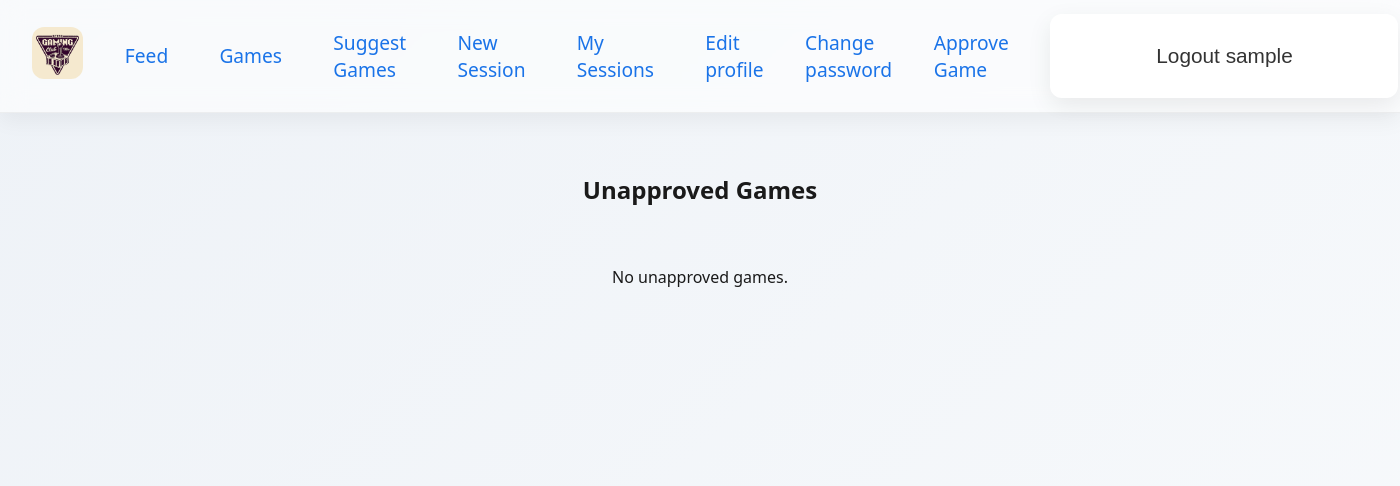
After one commit to MACakal/django-project-2, a Django app: page /unapproved_games/ in a window 1400 px wide. The commit adds this page. Shown: the top 486 px of the page. Run offline with Django 5.2, Linux system fonts and the light colour scheme; the visitor is signed in with stand-in values (Sample User, id 1); data that the repository does not hold is empty.

Commit message:
add game and aprove game and admin aprove auto done

```diff
--- a/VintageGames/VintageGamesApp/models.py
+++ b/VintageGames/VintageGamesApp/models.py
@@ -45,9 +45,15 @@ class Game(models.Model):
     releaseyear = models.IntegerField()
     console = models.CharField(max_length=100)
     approved = models.BooleanField(default = False)
-    approvedby = models.ForeignKey(User, on_delete=models.CASCADE)
+    approvedby = models.ForeignKey(
+        User,
+        on_delete=models.SET_NULL,
+        null=True,
+        blank=True
+    )
+
     def __str__(self):
-        f"{self.user.username} - {self.game.name}"
+        return self.name
 
 class Session(models.Model):
     game = models.ForeignKey(Game, on_delete=models.CASCADE)
--- a/VintageGames/VintageGamesApp/templates/base/base.html
+++ b/VintageGames/VintageGamesApp/templates/base/base.html
@@ -21,6 +21,7 @@
 
         {% if user.is_authenticated %}
             <a href="{% url 'newsfeed' %}" class="nav-item">Feed</a>
+            <a href="{% url 'games' %}" class="nav-item">Games</a>
             <a href="{% url 'suggest_game' %}" class="nav-item">Suggest Games</a>
             <a href="{% url 'new_sessions' %}" class="nav-item">New Session</a>
             <a href="{% url 'my_sessions' %}" class="nav-item">My Sessions</a>
--- /dev/null
+++ b/VintageGames/VintageGamesApp/templates/base/unapproved_games.html
@@ -0,0 +1,17 @@
+{% extends 'base/base.html' %}
+{% block content %}
+<h2>Unapproved Games</h2>
+
+{% for game in games %}
+    <div class="game-item">
+        <p>{{ game.name }} ({{ game.releaseyear }}) - {{ game.console }}</p>
+        <form method="post" action="{% url 'approve_game' game.pk %}">
+            {% csrf_token %}
+            <button type="submit">Approve</button>
+        </form>
+    </div>
+{% empty %}
+    <p>No unapproved games.</p>
+{% endfor %}
+
+{% endblock content %}
--- a/VintageGames/VintageGamesApp/urls.py
+++ b/VintageGames/VintageGamesApp/urls.py
@@ -11,6 +11,7 @@ urlpatterns = [
     path("register/", views.register, name="register"),
     path("suggest_game/", views.suggest_game, name="suggest_game"),
     path("unapproved_games/", views.unapproved_games, name="unapproved_games"),
+    path("approve_game/<int:pk>/", views.approve_game, name="approve_game"),
     path("new_sessions/", views.new_sessions, name="new_sessions"),
     path("my_sessions/", views.my_sessions, name="my_sessions"),
     path("edit_profile/", views.edit_profile, name="edit_profile"),
--- a/VintageGames/VintageGamesApp/views.py
+++ b/VintageGames/VintageGamesApp/views.py
@@ -4,7 +4,8 @@ from django.contrib.admin.views.decorators import staff_member_required
 from django.contrib import messages
 from django.contrib.auth import login
 from django.contrib.auth.forms import UserCreationForm
-from .forms import ProfileForm,SessionForm
+from .forms import ProfileForm,SessionForm,GameForm
+from .models import Game
 
 def homepage(request):
     return render(request, "base/index.html")
@@ -23,15 +24,45 @@ def register(request):
 
 @login_required
 def games(request):
-    return render(request, "base/games.html")
+    games = Game.objects.filter(approved=True)
+    context = {"games": games}
+    return render(request, "base/games.html",context)
 
 @login_required
 def suggest_game(request):
-    return render(request, "base/suggest_game.html")
+    if request.method == "POST":
+        form = GameForm(request.POST)
+        if form.is_valid():
+            game = form.save(commit=False)
+            if request.user.is_staff:
+                game.approved = True
+                game.approvedby = request.user
+                messages.success(request, " Admin added Game")
+            else:
+                game.approved = False
+                messages.success(request, "Game suggestion submitted for review.")
+            game.save()
+            form = GameForm()
+            return render(request, "base/suggest_game.html", {"form": form})
+    else:
+        form = GameForm()
+    return render(request, "base/suggest_game.html", {"form": form})
 
 @staff_member_required
 def unapproved_games(request):
-    return render(request, "base/unapproved_games.html")
+    games = Game.objects.filter(approved=False)
+    context = {"games": games}
+    return render(request, "base/unapproved_games.html",context)
+
+@staff_member_required
+def approve_game(request, pk):
+    game = Game.objects.get(pk=pk, approved=False)
+    game.approved = True
+    game.approvedby = request.user
+    game.save()
+    messages.success(request, f"'{game}' approved!")
+    return redirect("unapproved_games")
+
 
 @login_required
 def new_sessions(request):
```
Also changed, not shown: VintageGames/VintageGamesApp/templates/base/suggest_game.html (added, +11 -0 lines).
